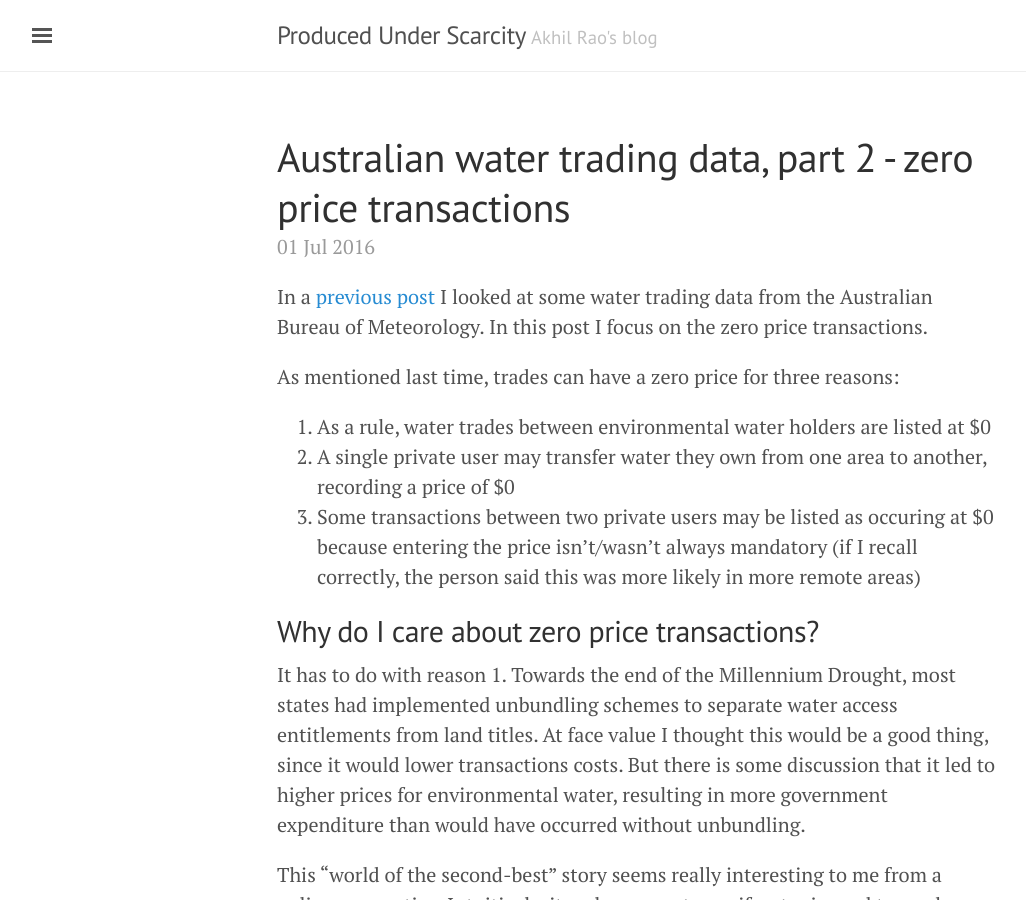
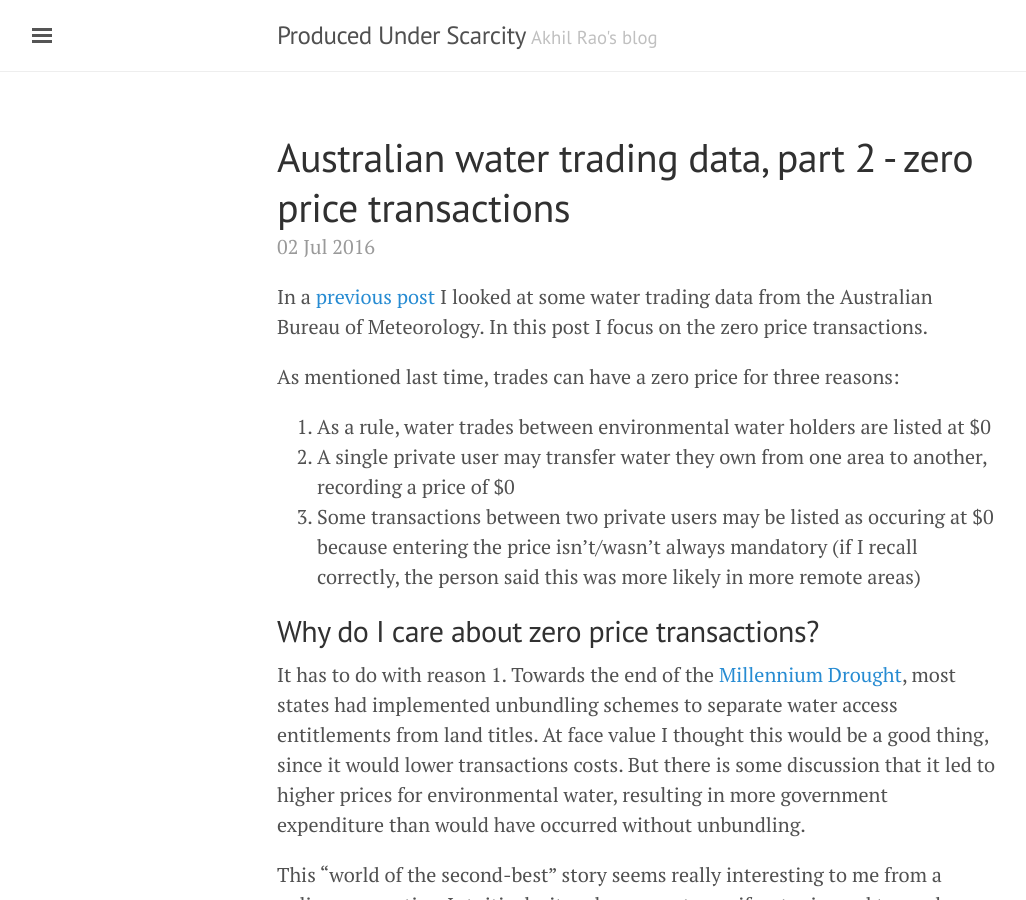
Before and after one commit to akhilrao/akhilrao.github.io, a Jekyll site: the page built from _posts/2016-07-02-au-water-trading-2-look-at-data.md, in a window 1280 px wide and 900 px high. Shown: the whole window, without its empty margins (3-1029 px from the left). Built offline with Jekyll 4.4.1, drawn with Linux system fonts in a browser that asks for light colours; comment, search, counter and statistics services are not loaded.

```diff
--- a/_posts/2016-07-01-au-water-trading-2-look-at-data.md
+++ b/_posts/2016-07-02-au-water-trading-2-look-at-data.md
@@ -6,7 +6,7 @@ category: eda
 tags: eda, visualization, R, ggplot2, water trading, markets, data, empirics
 year: 2016
 month: 7
-day: 01
+day: 02
 published: true
 summary: A look at some Australian water trading data
 ---
@@ -21,7 +21,7 @@ As mentioned last time, trades can have a zero price for three reasons:
 
 ## Why do I care about zero price transactions?
 
-It has to do with reason 1. Towards the end of the Millennium Drought, most states had implemented unbundling schemes to separate water access entitlements from land titles. At face value I thought this would be a good thing, since it would lower transactions costs. But there is some discussion that it led to higher prices for environmental water, resulting in more government expenditure than would have occurred without unbundling.
+It has to do with reason 1. Towards the end of the [Millennium Drought](https://en.wikipedia.org/wiki/2000s_Australian_drought), most states had implemented unbundling schemes to separate water access entitlements from land titles. At face value I thought this would be a good thing, since it would lower transactions costs. But there is some discussion that it led to higher prices for environmental water, resulting in more government expenditure than would have occurred without unbundling.
 
 This "world of the second-best" story seems really interesting to me from a policy perspective. Intuitively, it makes sense to me if water is used to produce public goods whose marginal benefits don't enter into the market - basically a market incompleteness story. I don't know whether this is actually what happened or not, but it seems at least possible in theory.
 
```
